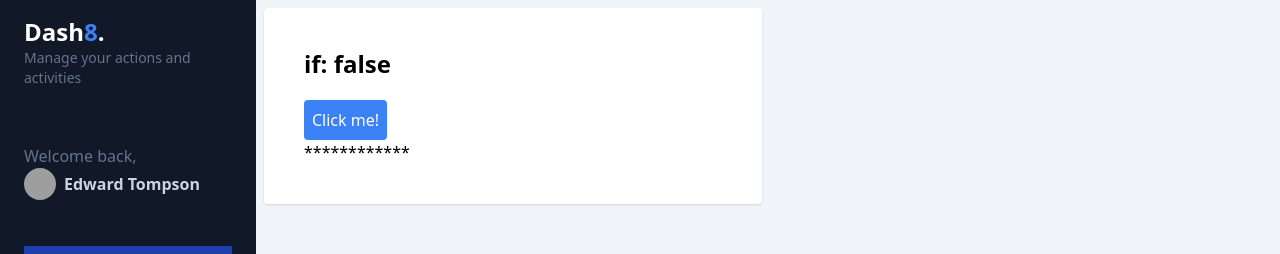
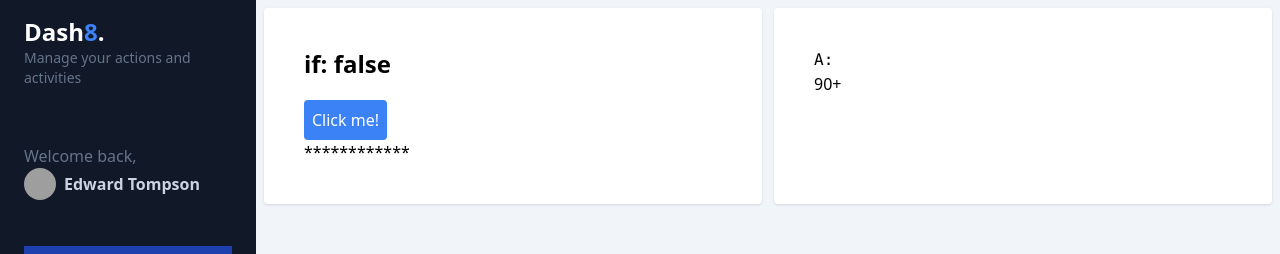
Before and after one commit to bider88/new-features-angular-17, an Angular app: page /dashboard/control-flow in a window 1280 px wide. Shown: the top 254 px of the page. Built offline with nearby package versions, Linux system fonts and the light colour scheme; grey boxes are pictures that could not be loaded.

Commit message:
add @switch control flow

```diff
--- a/src/app/dashboard/pages/control-flow/control-flow.component.html
+++ b/src/app/dashboard/pages/control-flow/control-flow.component.html
@@ -10,4 +10,20 @@
       <p>************</p>
     }
   </div>
+
+  <!-- ngSwitch @switch -->
+  <div class="bg-white rounded shadow p-10">
+    <pre>{{ grade() }}:</pre>
+    @switch (grade()) {
+      @case ('A') {
+        <p>90+</p>
+      }
+      @case ('A') {
+        <p>80+</p>
+      }
+      @default {
+        <p>Not approved</p>
+      }
+    }
+  </div>
 </section>
--- a/src/app/dashboard/pages/control-flow/control-flow.component.ts
+++ b/src/app/dashboard/pages/control-flow/control-flow.component.ts
@@ -1,5 +1,7 @@
 import { CommonModule } from '@angular/common';
 import { Component, signal } from '@angular/core';
+
+type Grade = 'A'|'B'|'F';
 
 @Component({
   standalone: true,
@@ -9,8 +11,11 @@ import { Component, signal } from '@angular/core';
 })
 export default class ControlFlowComponent {
   public showContent = signal(false);
+  public grade = signal<Grade>('A');
 
+  //#region Toggle Content
   public toggleContent() {
     this.showContent.update((value) => !value);
   }
+  //#endRegion
 }
```
